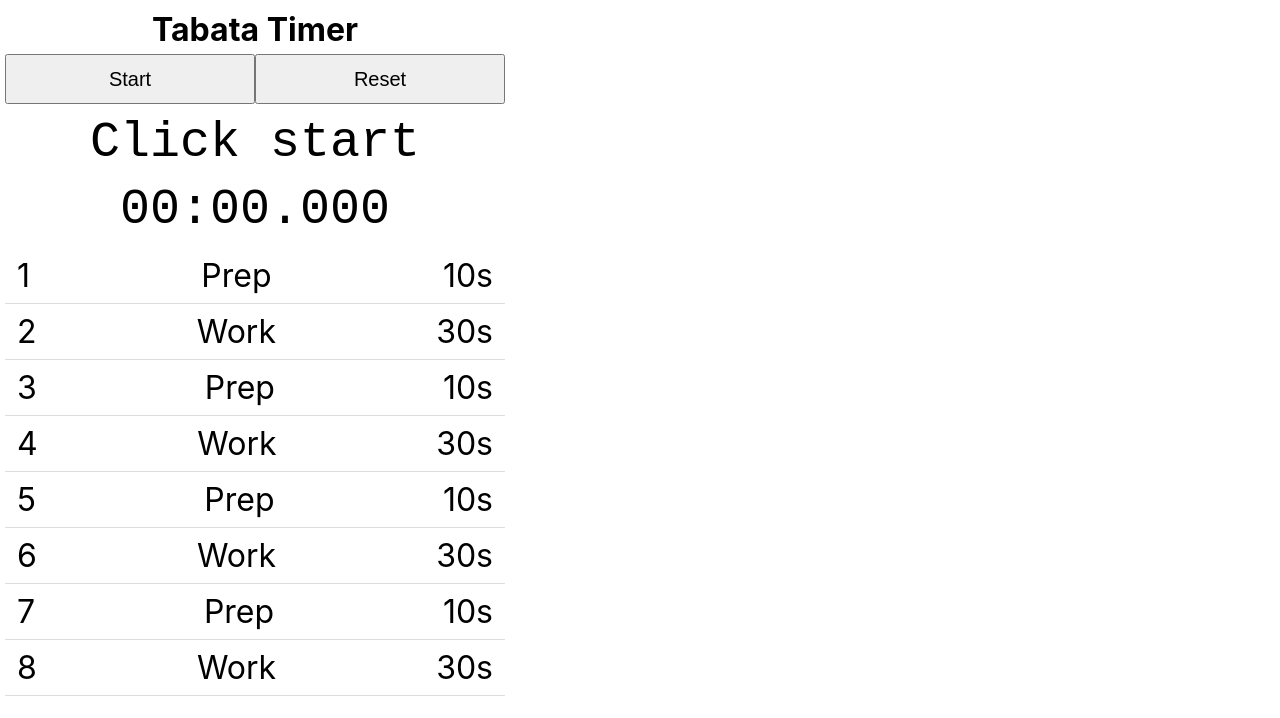
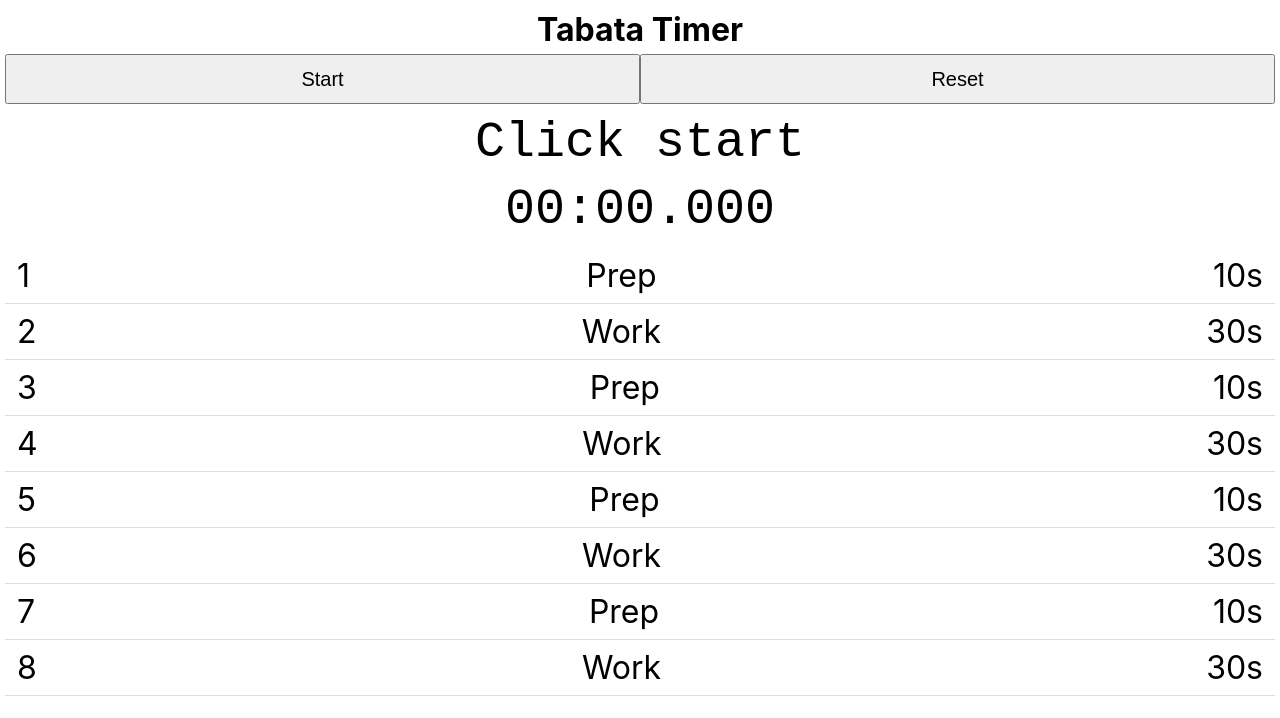
Before and after one commit to cristiklein/tabata-timer, a React app: page / in a window 1280 px wide. Shown: the top 718 px of the page. Built offline with nearby package versions, Linux system fonts and the light colour scheme.

Commit message:
Fix unwanted scrolling

```diff
--- a/src/App.tsx
+++ b/src/App.tsx
@@ -59,8 +59,8 @@ const Button = styled.button`
 `;
 
 const Title = styled.h1`
-  margin-block-start: 5px;
-  margin-block-end: 5px;
+  margin: 0px;
+  padding: 5px 0px;
   text-align: center;
 `;
 
--- a/src/index.css
+++ b/src/index.css
@@ -2,14 +2,14 @@ html,
 body {
   height: 100%;
   margin: 0;
-  overflow : hidden;
 }
 
 body {
-  margin: 5px;
   font-family: -apple-system, BlinkMacSystemFont, 'Segoe UI', 'Roboto', 'Oxygen',
     'Ubuntu', 'Cantarell', 'Fira Sans', 'Droid Sans', 'Helvetica Neue',
     sans-serif;
-  max-width: 500px;
-  height: 100vh;
 }
+
+#root {
+  padding: 5px;
+}
```
